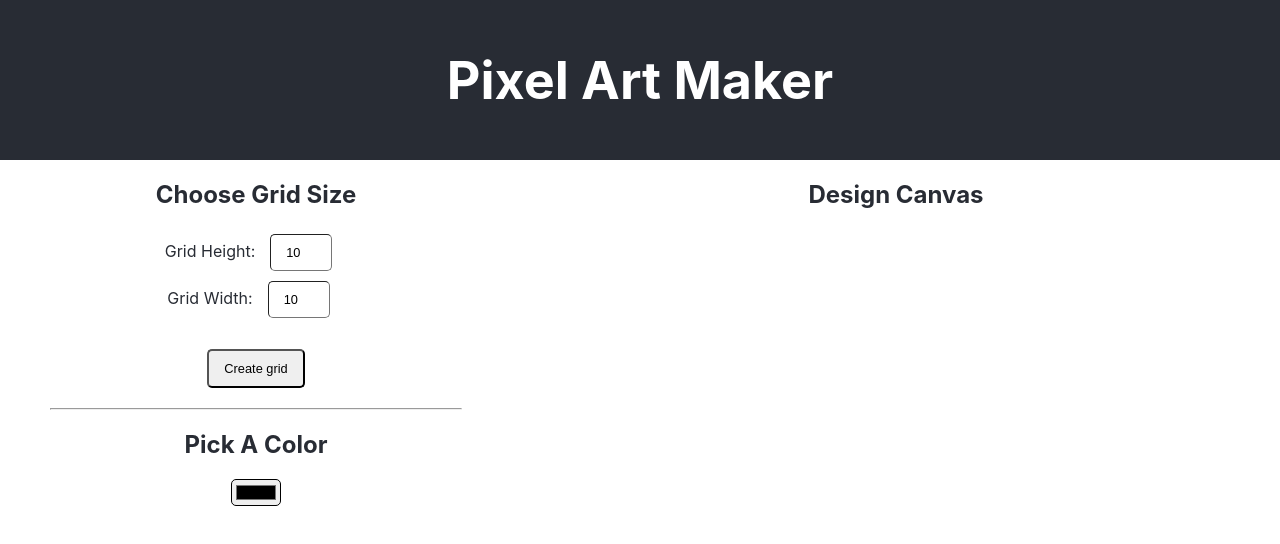
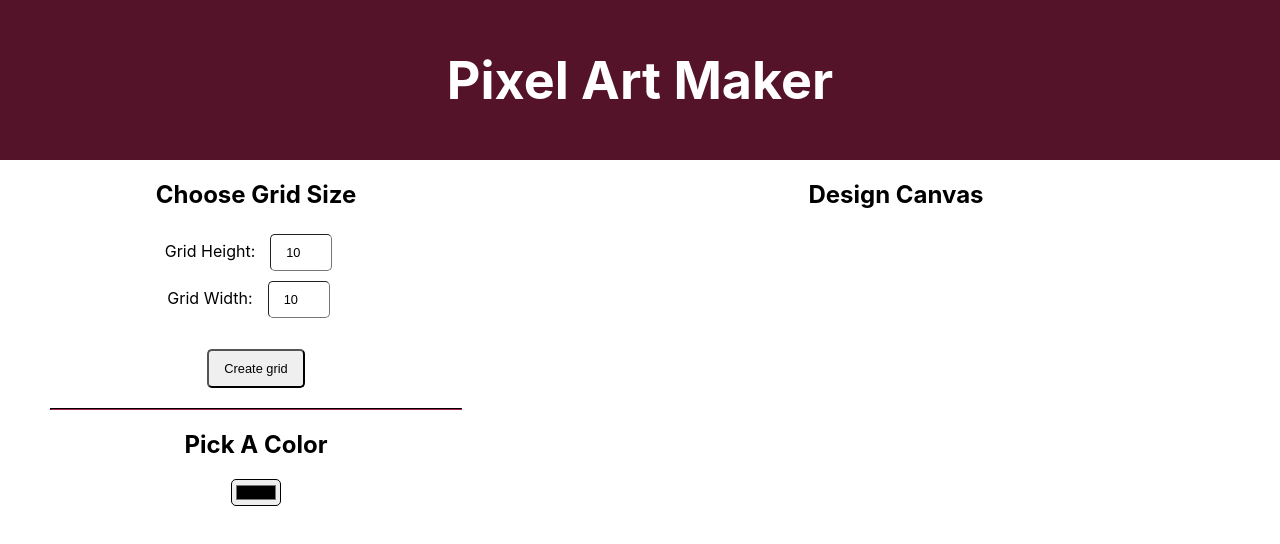
Before and after one commit to cMikolai/react-pixel-art-maker, a React (Create React App) app: page / in a window 1280 px wide. Shown: the top 544 px of the page. Built offline with nearby package versions, Linux system fonts and the light colour scheme.

Commit message:
add CSS variables

```diff
--- a/src/App.css
+++ b/src/App.css
@@ -1,3 +1,8 @@
+:root {
+  --main-color: #541329;
+  --main-text-color: #000;
+}
+
 input {
 -webkit-appearance: none;
 -moz-appearance: none;
@@ -9,7 +14,7 @@ appearance: none;
 }
 
 .App-header {
-  background-color: #282c34;
+  background-color: var(--main-color);
   min-height: 20vh;
   display: flex;
   flex-direction: column;
@@ -22,7 +27,7 @@ appearance: none;
 .App-Content {
   display: flex;
   flex-direction: row;
-  color: #282c34;
+  color: var(--main-text-color);
 }
 
 .App-link {
@@ -61,7 +66,7 @@ appearance: none;
 .Separator {
   max-width: 80%;
   margin: 20px auto;
-  color: #282c34;
+  border-color: var(--main-color);
 }
 
 table {
```
